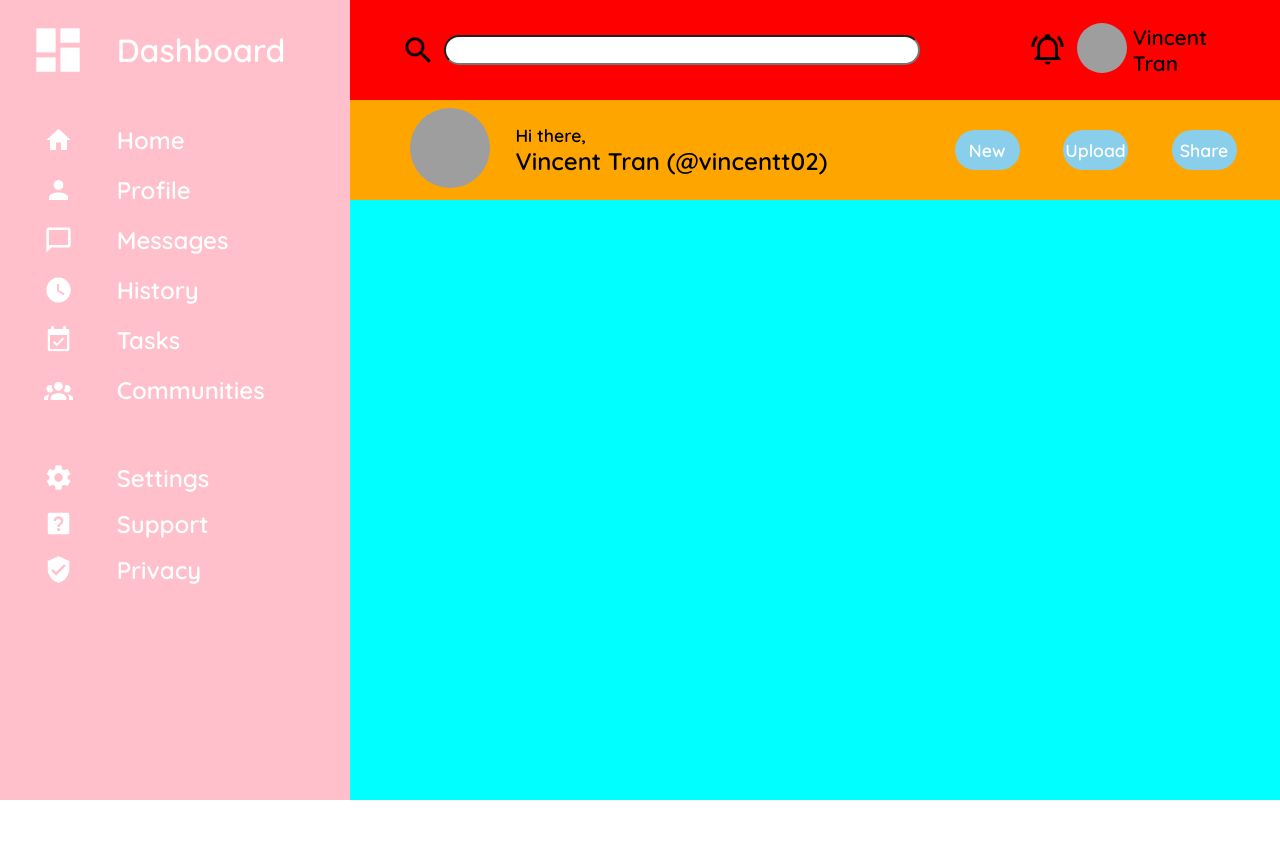
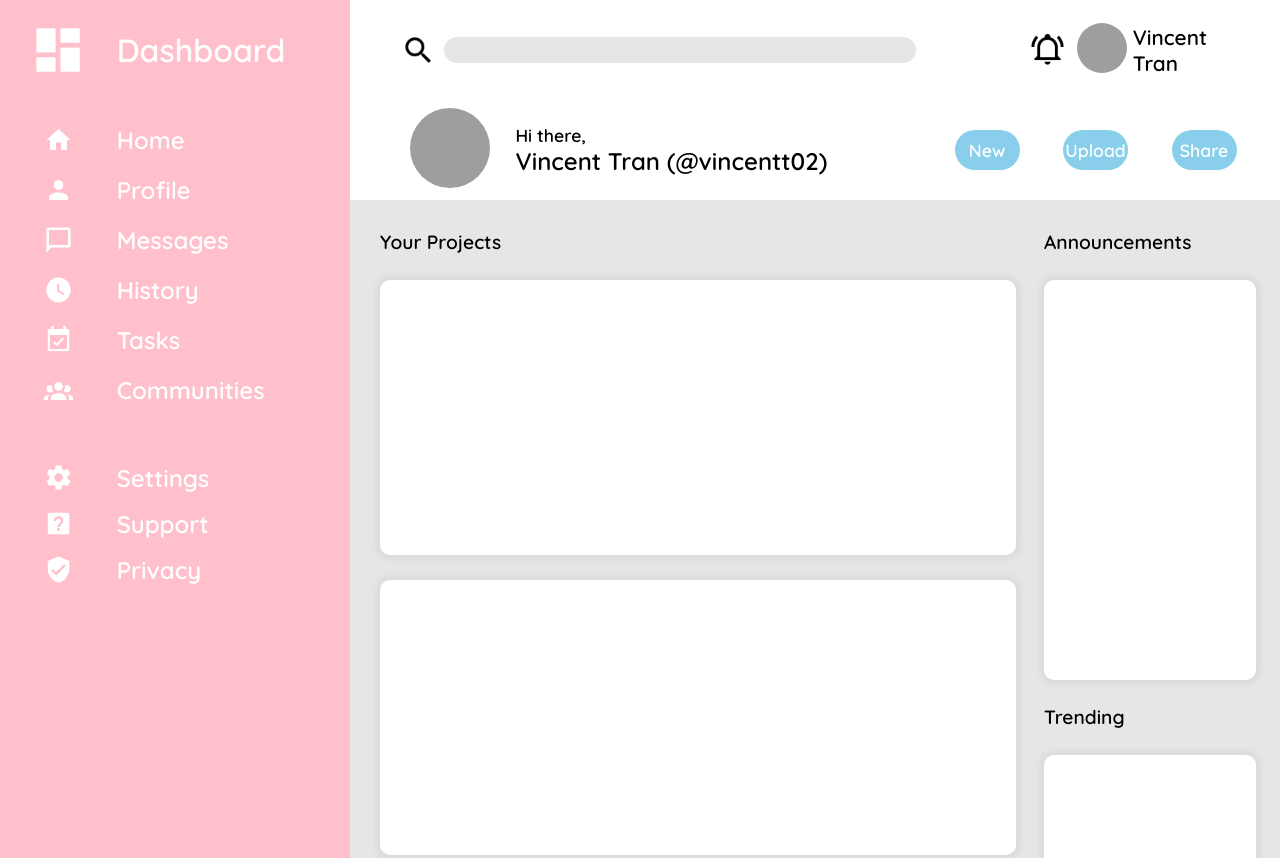
Before and after one commit to vincentt02/admin-dashboard, a plain HTML site: page index.html in a window 1280 px wide. Shown: the top 858 px of the page. Before the commit the page ends 800 px from the top, so only its background shows below. Drawn offline with Linux system fonts and the light colour scheme; grey boxes are pictures that could not be loaded.

Commit message:
added containers for main-content

```diff
--- a/index.html
+++ b/index.html
@@ -100,12 +100,28 @@
         </ul>
       </div>
 
-      <div class="main-content">
-        <div class="yourProjects_container"></div>
+      <div class="main-content_container">
+        <div class="yourProjects_container">
+          <div class="mainContentLabel" id="yourProjects">Your Projects</div>
+          <div class="yourProjects_contents">
+            <div class="projects"></div>
+            <div class="projects"></div>
+            <div class="projects"></div>
+            <div class="projects"></div>
+            <div class="projects"></div>
+            <div class="projects"></div>
+          </div>
+        </div>
 
-        <div class="announcements_container"></div>
+        <div class="announcements_container">
+          <div class="mainContentLabel" id="announcements">Announcements</div>
+          <div class="announcement_contents"></div>
+        </div>
 
-        <div class="trending_container"></div>
+        <div class="trending_container">
+          <div class="mainContentLabel" id="trending">Trending</div>
+          <div class="trending_contents"></div>
+        </div>
       </div>
     </div>
   </body>
--- a/style.css
+++ b/style.css
@@ -1,13 +1,14 @@
 * {
     margin: 0;
     padding: 0;
-    font-family: 'Quicksand', sans-serif;;
+    font-family: 'Quicksand', sans-serif;
+    ;
 }
 
 .container {
     background-color: black;
-    height: 100vh;
-    width: 100vw;
+    height: 100%;
+    width: 100%;
 
     display: grid;
     grid-template-columns: 350px 1fr;
@@ -15,7 +16,8 @@
 }
 
 .header_container {
-    background-color: blue;
+    background-color: white;
+    box-shadow: 5px 5px #dcdcdc;
     height: 100%;
     width: 100%;
 
@@ -29,13 +31,11 @@
 div.search_profile {
     width: 100%;
     height: 100%;
-    background-color: red;
 }
 
 div.profile_optionButtons {
     width: 100%;
     height: 100%;
-    background-color: orange;
 
     display: grid;
     grid-template-columns: 65% 35%;
@@ -77,7 +77,7 @@ div.profile_optionButtons {
 
 .sidebar ul {
     list-style: none;
-    display:grid;
+    display: grid;
     grid-template-rows: repeat(6, 1fr);
 
 }
@@ -105,23 +105,26 @@ ul.misc {
     margin-top: 25px;
 }
 
-.main-content {
-    background-color: aqua;
+.main-content_container {
+    background-color: hsl(0, 0%, 90%);
     height: 100%;
     width: 100%;
     grid-column: 2;
+    display: grid;
+    grid-template-columns: 80% 20%;
+    grid-template-rows: 500px 500px;
 }
 
 div.search_profile {
-    display:grid;
+    display: grid;
     grid-template-columns: 70% 5% 20%;
     justify-content: center;
     align-items: center;
 }
 
 div.searchbar {
-    display:grid;
-    grid-template-columns:  5% 95%;
+    display: grid;
+    grid-template-columns: 5% 95%;
     align-items: center;
     margin-left: 30PX;
     height: 50%;
@@ -132,9 +135,12 @@ div.searchbar {
     border-radius: 1.6rem;
     height: 1.6rem;
     width: 80%;
+    background-color: hsl(0, 0%, 90%);
+    border: none;
+    font-size: 1.1rem;
 }
 
-div.searchbar img{
+div.searchbar img {
     width: 35px;
     justify-self: center;
     align-self: center;
@@ -155,7 +161,7 @@ div.profilepicture {
     justify-self: center;
 }
 
-div.profilepicture img{
+div.profilepicture img {
     width: 50px;
     height: 50px;
     border-radius: 25px;
@@ -177,7 +183,7 @@ div.userShowcase {
     align-self: center;
     justify-self: center;
 
-    display:grid;
+    display: grid;
     grid-template-columns: 80px 1fr;
     gap: 25px;
     align-items: center;
@@ -191,7 +197,8 @@ div.profilepictureBig img {
     border-radius: 40px;
 }
 
-.greetingMessage, .userName {
+.greetingMessage,
+.userName {
     font-weight: 600;
     font-size: 1.1rem;
 }
@@ -202,16 +209,18 @@ div.profilepictureBig img {
 }
 
 .creationButtons {
-    display:grid;
+    display: grid;
     grid-template-columns: 1fr 1fr 1fr;
     justify-content: center;
     align-items: center;
 }
 
-.newButton, .uploadButton, .shareButton {
+.newButton,
+.uploadButton,
+.shareButton {
     width: 60%;
     height: 40%;
-    display:grid;
+    display: grid;
     justify-content: center;
     align-items: center;
     color: white;
@@ -221,3 +230,62 @@ div.profilepictureBig img {
     border: none;
     border-radius: 30px;
 }
+
+div.yourProjects_container {
+    grid-column: 1;
+    grid-row: span 2;
+    margin-top: 30px;
+    margin-left: 30px;
+    width: 95%;
+
+}
+
+div.announcements_container {
+    grid-column: 2;
+    grid-row: 1;
+
+    margin-top: 30px;
+    margin-left: -50px;
+
+}
+
+div.trending_container {
+    grid-column: 2;
+    grid-row: 2;
+    margin-top: 5px;
+    margin-left: -50px;
+
+}
+
+.mainContentLabel {
+    font-weight: 600;
+    font-size: 1.2rem;
+    height: 50px;
+
+}
+
+.yourProjects_contents {
+    width: 100%;
+    height: 95%;
+    display: grid;
+    grid-template-columns: repeat(auto-fit, minmax(500px, 1fr));
+    grid-auto-rows: 300px;
+}
+
+div.projects {
+    width: 90%;
+    height: 275px;
+    background-color: white;
+    box-shadow: 0 0 5px 5px #dcdcdc;
+    border-radius: 10px;
+}
+
+div.announcement_contents,
+div.trending_contents {
+    background-color: black;
+    width: 90%;
+    height: 400px;
+    background-color: white;
+    box-shadow: 0 0 5px 5px #dcdcdc;
+    border-radius: 10px;
+}
```
